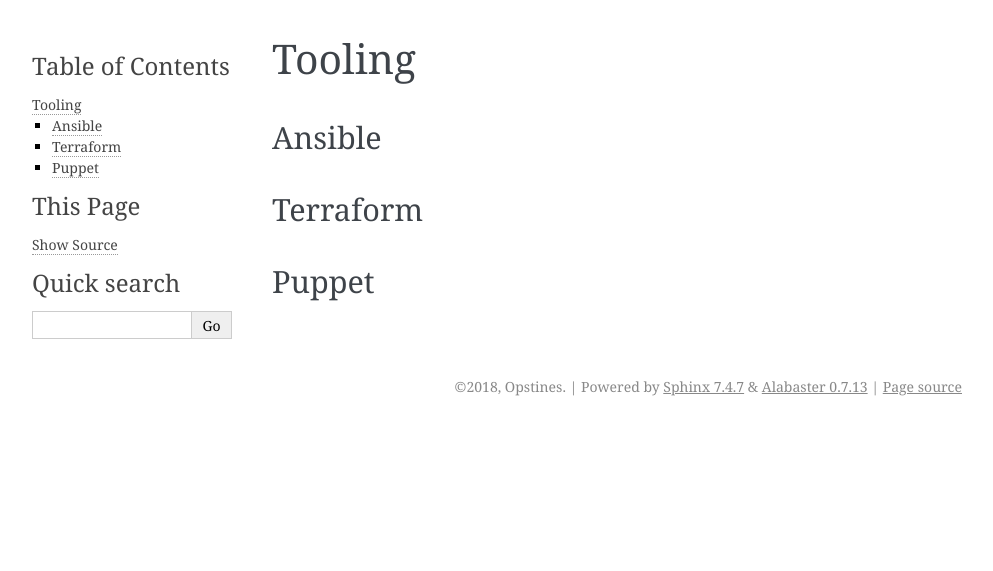
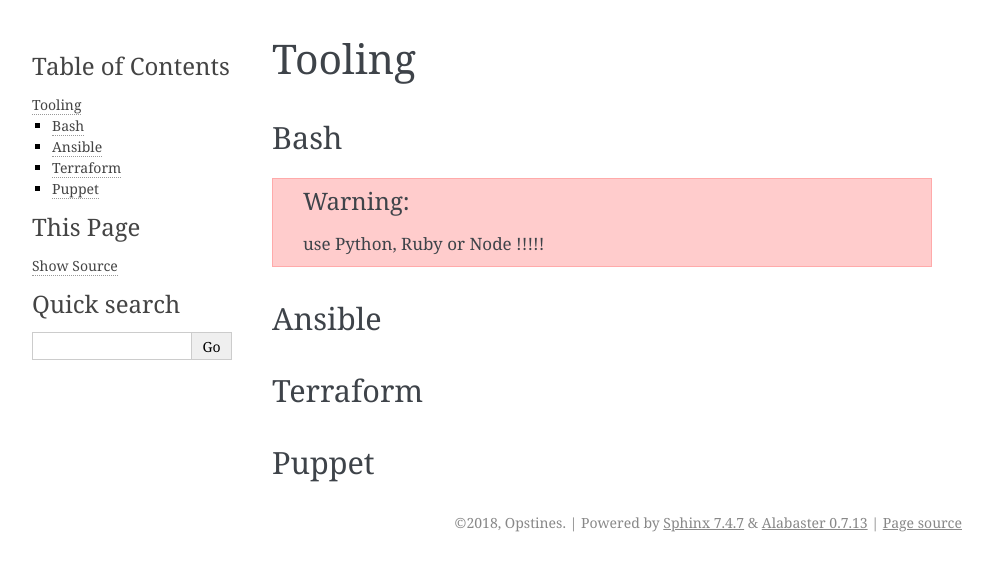
Before and after one commit to FabienArcellier/opstinee_awesome_devops, a Sphinx documentation site: the page built from source/tooling.rst, in a window 1280 px wide. Shown: the top 571 px of the page, without its empty margins (148-1141 px from the left). Built offline with Sphinx 7.4.7, drawn with Linux system fonts in a browser that asks for light colours.

Commit message:
refacto of build.sh script

```diff
--- a/source/tooling.rst
+++ b/source/tooling.rst
@@ -1,5 +1,12 @@
 Tooling
 #######
+
+Bash
+****
+
+.. warning::
+
+    use Python, Ruby or Node !!!!!
 
 Ansible
 *******
```
Also changed, not shown: 1 other file.
